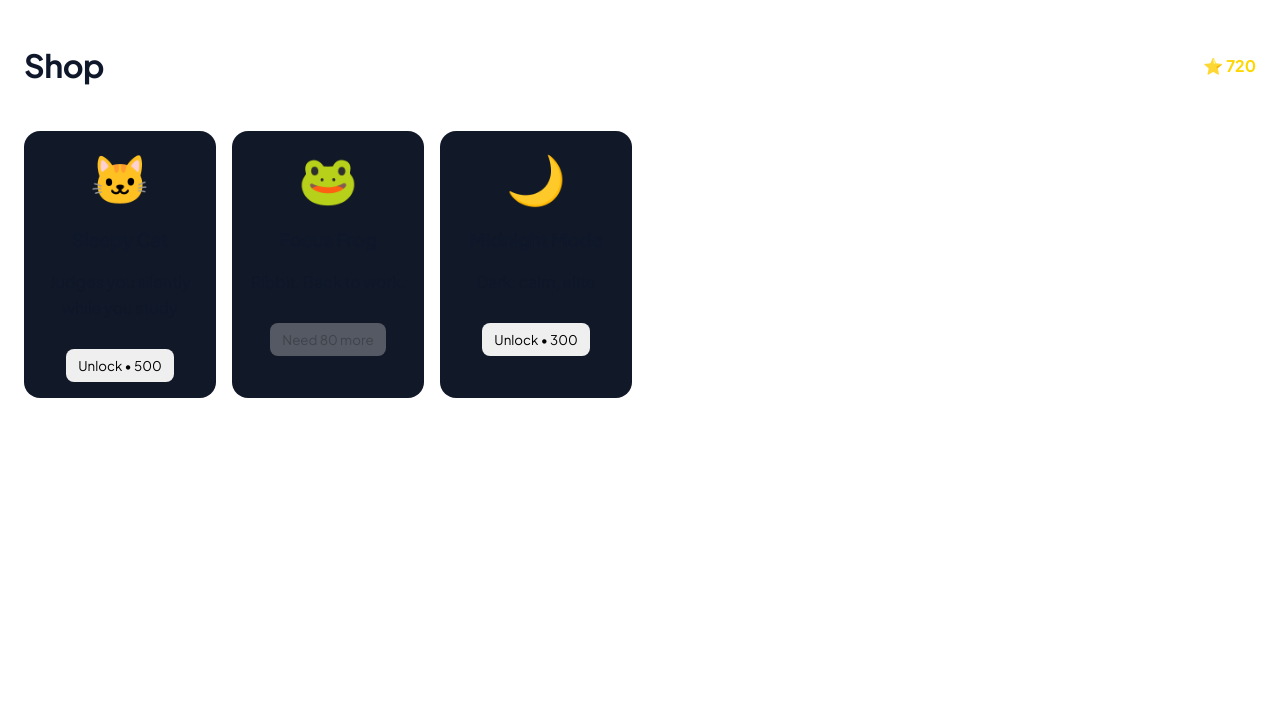
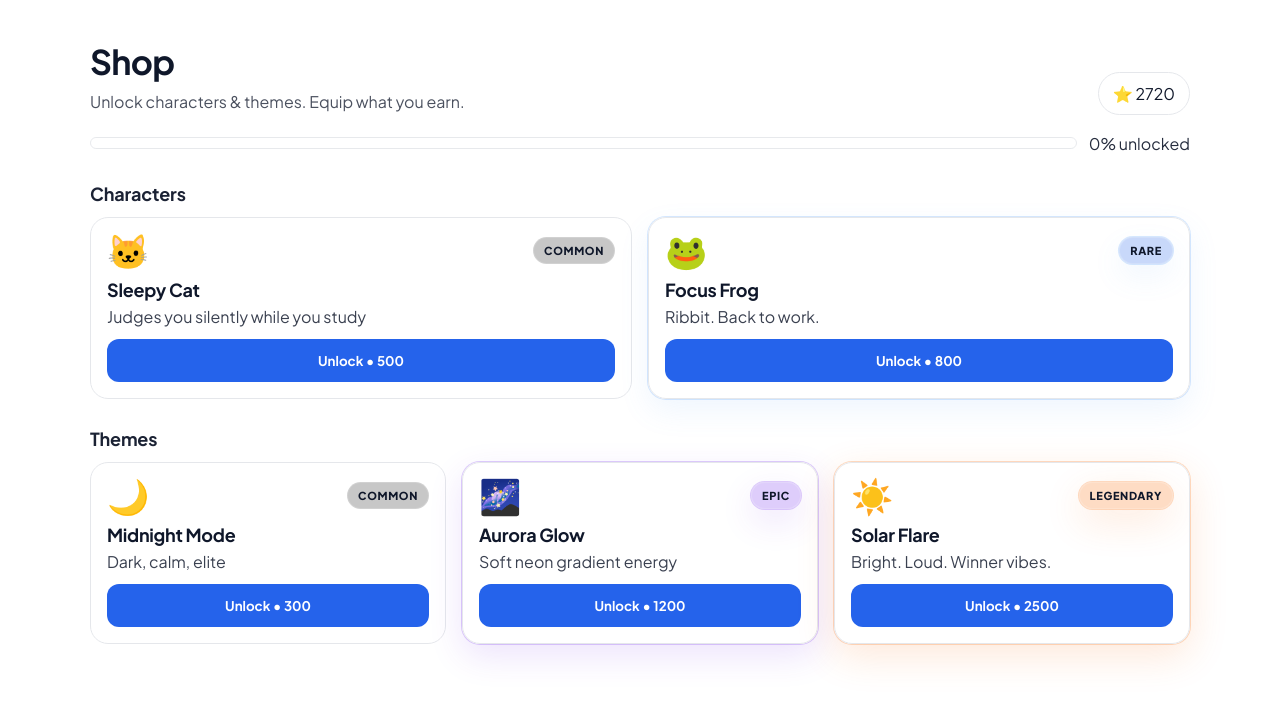
Before and after one commit to neparong/pt-backend-testing, a React (Vite) app: page /shop in a window 1280 px wide. Shown: the top 702 px of the page. Built offline with nearby package versions, Linux system fonts and the light colour scheme; no server answers.

Commit message:
just updating the shop -- probably will get dropped

```diff
--- a/src/App.jsx
+++ b/src/App.jsx
@@ -29,7 +29,7 @@ export default function App() {
           <Route path="/signup" element={<SignUp />} />
           <Route path="/dashboard" element={<PatientDashboard />} />
           <Route path="/patientSettings" element={<PatientSettings />} />
-          <Route path="/shop" element={<Shop  initialPoints={720}unlockedItems={["Dark Theme"]}/>} />
+          <Route path="/shop" element={<Shop  initialPoints={2720}unlockedItems={["Dark Theme"]}/>} />
           <Route path="/doctor"element={<Suspense fallback={<div>Loading…</div>}><DoctorDashboard /></Suspense>}/>
           <Route path="/exercise/:type" element={<ExercisePage />} />
         </Routes>
--- a/src/pages/Shop.jsx
+++ b/src/pages/Shop.jsx
@@ -1,63 +1,172 @@
-import { useState } from "react";
+import { useEffect, useMemo, useState } from "react";
 import { SHOP_ITEMS } from "../services/shopItems";
 import "../styles/shop.css";
 
-export default function Shop({
-  initialPoints = 0,
-  initialUnlockedItems = [],
-}) {
+const RARITY_ORDER = ["common", "rare", "epic", "legendary"];
+
+function applyThemeVars(themeVars) {
+  if (!themeVars) return;
+  const root = document.documentElement;
+
+  // smooth-ish transition
+  root.classList.add("theme-transition");
+  for (const [k, v] of Object.entries(themeVars)) root.style.setProperty(k, v);
+
+  window.setTimeout(() => root.classList.remove("theme-transition"), 220);
+}
+
+export default function Shop({ initialPoints = 0, initialUnlockedItems = [] }) {
   const [points, setPoints] = useState(initialPoints);
   const [unlockedItems, setUnlockedItems] = useState(initialUnlockedItems);
-  const [activeCharacter, setActiveCharacter] = useState(null);
-  const [activeTheme, setActiveTheme] = useState(null);
+
+  const [activeCharacter, setActiveCharacter] = useState(
+    () => localStorage.getItem("activeCharacter") || null
+  );
+  const [activeTheme, setActiveTheme] = useState(
+    () => localStorage.getItem("activeTheme") || null
+  );
+
+  // tiny UI feedback
+  const [popId, setPopId] = useState(null);
+
+  const characters = useMemo(() => {
+    return SHOP_ITEMS
+      .filter((i) => i.type === "character")
+      .sort((a, b) => RARITY_ORDER.indexOf(a.rarity) - RARITY_ORDER.indexOf(b.rarity));
+  }, []);
+
+  const themes = useMemo(() => {
+    return SHOP_ITEMS
+      .filter((i) => i.type === "theme")
+      .sort((a, b) => RARITY_ORDER.indexOf(a.rarity) - RARITY_ORDER.indexOf(b.rarity));
+  }, []);
+
+  const percentUnlocked = Math.round((unlockedItems.length / SHOP_ITEMS.length) * 100);
+
+  // Apply theme on mount / when changed
+  useEffect(() => {
+    if (!activeTheme) return;
+    const themeItem = SHOP_ITEMS.find((i) => i.id === activeTheme);
+    if (themeItem?.themeVars) applyThemeVars(themeItem.themeVars);
+  }, [activeTheme]);
+
+  function pulseCard(itemId) {
+    setPopId(itemId);
+    window.setTimeout(() => setPopId(null), 220);
+  }
 
   function handlePurchase(item) {
     if (!item) return;
     if (unlockedItems.includes(item.id)) return;
     if (points < item.cost) return;
 
-    setPoints(p => p - item.cost);
-    setUnlockedItems(items => [...items, item.id]);
+    setPoints((p) => p - item.cost);
+    setUnlockedItems((items) => [...items, item.id]);
+    pulseCard(item.id);
 
-    if (item.type === "character") setActiveCharacter(item.id);
-    if (item.type === "theme") setActiveTheme(item.id);
+    // auto-equip
+    if (item.type === "character") {
+      setActiveCharacter(item.id);
+      localStorage.setItem("activeCharacter", item.id);
+    }
+    if (item.type === "theme") {
+      setActiveTheme(item.id);
+      localStorage.setItem("activeTheme", item.id);
+      if (item.themeVars) applyThemeVars(item.themeVars);
+    }
+  }
+
+  function handleEquip(item) {
+    if (!unlockedItems.includes(item.id)) return;
+    pulseCard(item.id);
+
+    if (item.type === "character") {
+      setActiveCharacter(item.id);
+      localStorage.setItem("activeCharacter", item.id);
+    }
+
+    if (item.type === "theme") {
+      setActiveTheme(item.id);
+      localStorage.setItem("activeTheme", item.id);
+      if (item.themeVars) applyThemeVars(item.themeVars);
+    }
+  }
+
+  function renderCard(item) {
+    const unlocked = unlockedItems.includes(item.id);
+    const affordable = points >= item.cost;
+
+    const equipped =
+      (item.type === "character" && activeCharacter === item.id) ||
+      (item.type === "theme" && activeTheme === item.id);
+
+    return (
+      <div
+        key={item.id}
+        className={[
+          "shop-card",
+          unlocked ? "unlocked" : "locked",
+          equipped ? "equipped" : "",
+          item.rarity ? `rarity-${item.rarity}` : "",
+          popId === item.id ? "pop" : "",
+        ].join(" ")}
+      >
+        <div className="sparkle" aria-hidden="true" />
+        <div className="top-row">
+          <div className="preview">{item.preview}</div>
+          <div className={`rarity-badge rarity-${item.rarity || "common"}`}>
+            {(item.rarity || "common").toUpperCase()}
+          </div>
+        </div>
+
+        <h3>{item.name}</h3>
+        <p>{item.description}</p>
+
+        {!unlocked ? (
+          <button
+            className="shop-btn shop-btn-primary"
+            disabled={!affordable}
+            onClick={() => handlePurchase(item)}
+          >
+            {affordable ? `Unlock • ${item.cost}` : `Need ${item.cost - points} more`}
+          </button>
+        ) : equipped ? (
+          <div className="equipped-label">Equipped ✓</div>
+        ) : (
+          <button className="shop-btn shop-btn-ghost" onClick={() => handleEquip(item)}>
+            Equip
+          </button>
+        )}
+      </div>
+    );
   }
 
   return (
     <div className="shop-page">
       <header className="shop-header">
-        <h1>Shop</h1>
-        <span className="points">⭐ {points}</span>
+        <div>
+          <h1>Shop</h1>
+          <p className="shop-sub">Unlock characters & themes. Equip what you earn.</p>
+        </div>
+        <div className="points-pill">⭐ {points}</div>
       </header>
 
-      <div className="shop-grid">
-        {SHOP_ITEMS.map(item => {
-          const unlocked = unlockedItems.includes(item.id);
-          const affordable = points >= item.cost;
+      <div className="shop-progress">
+        <div className="shop-progress-bar">
+          <div className="shop-progress-fill" style={{ width: `${percentUnlocked}%` }} />
+        </div>
+        <span>{percentUnlocked}% unlocked</span>
+      </div>
 
-          return (
-            <div
-              key={item.id}
-              className={`shop-card ${unlocked ? "unlocked" : ""}`}
-            >
-              <div className="preview">{item.preview}</div>
-              <h3>{item.name}</h3>
-              <p>{item.description}</p>
+      <section className="shop-section">
+        <h2>Characters</h2>
+        <div className="shop-grid">{characters.map(renderCard)}</div>
+      </section>
 
-              <button
-                disabled={unlocked || !affordable}
-                onClick={() => handlePurchase(item)}
-              >
-                {unlocked
-                  ? "Unlocked"
-                  : affordable
-                  ? `Unlock • ${item.cost}`
-                  : `Need ${item.cost - points} more`}
-              </button>
-            </div>
-          );
-        })}
-      </div>
+      <section className="shop-section">
+        <h2>Themes</h2>
+        <div className="shop-grid">{themes.map(renderCard)}</div>
+      </section>
     </div>
   );
 }
--- a/src/services/shopItems.js
+++ b/src/services/shopItems.js
@@ -1,10 +1,12 @@
 // shopItems.js
 export const SHOP_ITEMS = [
+  // ===== Characters =====
   {
     id: "cat_character",
     type: "character",
     name: "Sleepy Cat",
     cost: 500,
+    rarity: "common",
     preview: "🐱",
     description: "Judges you silently while you study",
   },
@@ -13,15 +15,56 @@ export const SHOP_ITEMS = [
     type: "character",
     name: "Focus Frog",
     cost: 800,
+    rarity: "rare",
     preview: "🐸",
     description: "Ribbit. Back to work.",
   },
+
+  // ===== Themes =====
   {
-    id: "dark_theme",
+    id: "midnight_theme",
     type: "theme",
     name: "Midnight Mode",
     cost: 300,
+    rarity: "common",
     preview: "🌙",
     description: "Dark, calm, elite",
+    // This is the key: global CSS vars.
+    themeVars: {
+      "--bg-color": "#0b1220",
+      "--text-color": "#e5e7eb",
+      "--btn-blue-bg": "#2563eb",
+      "--border": "#1f2937",
+    },
+  },
+  {
+    id: "aurora_theme",
+    type: "theme",
+    name: "Aurora Glow",
+    cost: 1200,
+    rarity: "epic",
+    preview: "🌌",
+    description: "Soft neon gradient energy",
+    themeVars: {
+      "--bg-color": "#070A15",
+      "--text-color": "#E6E8FF",
+      "--btn-blue-bg": "#7C3AED",
+      "--border": "#242A56",
+    },
+  },
+  {
+    id: "solar_theme",
+    type: "theme",
+    name: "Solar Flare",
+    cost: 2500,
+    rarity: "legendary",
+    preview: "☀️",
+    description: "Bright. Loud. Winner vibes.",
+    themeVars: {
+      "--bg-color": "#07080C",
+      "--text-color": "#FFF7ED",
+      "--btn-blue-bg": "#F97316",
+      "--border": "#3B2A1B",
+    },
   },
 ];
--- a/src/styles/shop.css
+++ b/src/styles/shop.css
@@ -1,50 +1,209 @@
+/* shop.css */
+
 .shop-page {
-  padding: 24px;
+  max-width: 1100px;
+  margin: 0 auto;
+  padding: 40px 20px;
 }
 
 .shop-header {
   display: flex;
   justify-content: space-between;
-  align-items: center;
-  margin-bottom: 24px;
+  align-items: flex-end;
+  gap: 16px;
+  margin-bottom: 18px;
 }
 
-.points {
-  font-weight: bold;
-  color: gold;
+.shop-header h1 {
+  margin: 0;
+  font-size: 34px;
+  letter-spacing: -0.02em;
+}
+
+.shop-sub {
+  margin: 6px 0 0;
+  opacity: 0.75;
+}
+
+.points-pill {
+  display: inline-flex;
+  align-items: center;
+  gap: 10px;
+  padding: 10px 14px;
+  border-radius: 999px;
+  border: 1px solid var(--border);
+  background: rgba(255,255,255,0.6);
+  backdrop-filter: blur(12px);
+}
+
+[data-theme] .points-pill {
+  background: rgba(255,255,255,0.06);
+}
+
+/* Progress */
+.shop-progress {
+  display: flex;
+  align-items: center;
+  justify-content: space-between;
+  gap: 12px;
+  margin: 14px 0 28px;
+  opacity: 0.9;
+}
+.shop-progress-bar {
+  flex: 1;
+  height: 10px;
+  border-radius: 999px;
+  border: 1px solid var(--border);
+  overflow: hidden;
+  background: rgba(255,255,255,0.35);
+}
+.shop-progress-fill {
+  height: 100%;
+  border-radius: 999px;
+  background: linear-gradient(90deg, rgba(37,99,235,0.85), rgba(96,165,250,0.85));
+  transition: width 240ms ease;
+}
+
+.shop-section {
+  margin-top: 28px;
+}
+.shop-section h2 {
+  margin: 0 0 12px;
+  font-size: 18px;
+  letter-spacing: -0.01em;
+  opacity: 0.95;
 }
 
 .shop-grid {
   display: grid;
-  grid-template-columns: repeat(auto-fill, minmax(180px, 1fr));
+  grid-template-columns: repeat(auto-fit, minmax(240px, 1fr));
   gap: 16px;
 }
 
+/* Card */
 .shop-card {
-  background: #111827;
-  border-radius: 16px;
+  position: relative;
+  border-radius: 18px;
+  border: 1px solid var(--border);
   padding: 16px;
-  text-align: center;
-  transition: transform 0.2s;
+  background: rgba(255,255,255,0.7);
+  backdrop-filter: blur(12px);
+  overflow: hidden;
+  transform: translateZ(0);
 }
 
-.shop-card:hover {
-  transform: translateY(-4px);
+[data-theme] .shop-card {
+  background: rgba(255,255,255,0.05);
 }
 
-.shop-card.unlocked {
-  opacity: 0.6;
+.shop-card h3 {
+  margin: 10px 0 6px;
+  font-size: 18px;
+}
+
+.shop-card p {
+  margin: 0 0 12px;
+  opacity: 0.82;
+  line-height: 1.25rem;
+}
+
+.top-row {
+  display: flex;
+  align-items: center;
+  justify-content: space-between;
 }
 
 .preview {
-  font-size: 48px;
-  margin-bottom: 8px;
+  font-size: 34px;
+  line-height: 1;
 }
 
-button {
-  margin-top: 12px;
-  padding: 8px 12px;
-  border-radius: 8px;
-  border: none;
+/* Buttons */
+.shop-btn {
+  width: 100%;
+  padding: 12px 14px;
+  border-radius: 12px;
+  font-weight: 700;
+  border: 1px solid transparent;
   cursor: pointer;
 }
+
+.shop-btn-primary {
+  background: var(--btn-blue-bg);
+  color: white;
+}
+.shop-btn-primary:disabled {
+  opacity: 0.55;
+  cursor: not-allowed;
+}
+
+.shop-btn-ghost {
+  background: transparent;
+  border-color: var(--border);
+  color: var(--text-color);
+}
+
+.equipped-label {
+  margin-top: 10px;
+  font-weight: 800;
+  opacity: 0.9;
+}
+
+/* Micro “juice” */
+.shop-card.pop {
+  animation: pop 220ms ease-out;
+}
+@keyframes pop {
+  0% { transform: scale(1); }
+  55% { transform: scale(1.02); }
+  100% { transform: scale(1); }
+}
+
+/* Sparkle overlay (subtle) */
+.sparkle {
+  position: absolute;
+  inset: -60px;
+  background:
+    radial-gradient(circle at 20% 30%, rgba(255,255,255,0.10), transparent 40%),
+    radial-gradient(circle at 80% 65%, rgba(255,255,255,0.08), transparent 38%),
+    radial-gradient(circle at 55% 15%, rgba(255,255,255,0.06), transparent 42%);
+  opacity: 0;
+  transition: opacity 180ms ease;
+  pointer-events: none;
+}
+.shop-card:hover .sparkle {
+  opacity: 1;
+}
+
+/* Rarity badge */
+.rarity-badge {
+  font-size: 11px;
+  font-weight: 900;
+  letter-spacing: 0.06em;
+  padding: 6px 10px;
+  border-radius: 999px;
+  border: 1px solid rgba(255,255,255,0.18);
+  background: rgba(0,0,0,0.25);
+}
+
+/* Rarity glows (don’t overdo it) */
+.rarity-common { box-shadow: none; }
+.rarity-rare { box-shadow: 0 0 0 1px rgba(96,165,250,0.25), 0 12px 30px rgba(96,165,250,0.10); }
+.rarity-epic { box-shadow: 0 0 0 1px rgba(124,58,237,0.25), 0 12px 34px rgba(124,58,237,0.14); }
+.rarity-legendary { box-shadow: 0 0 0 1px rgba(249,115,22,0.25), 0 12px 38px rgba(249,115,22,0.16); }
+
+/* Badge tint */
+.rarity-badge.rarity-common { background: rgba(0,0,0,0.22); }
+.rarity-badge.rarity-rare { background: rgba(37,99,235,0.25); }
+.rarity-badge.rarity-epic { background: rgba(124,58,237,0.25); }
+.rarity-badge.rarity-legendary { background: rgba(249,115,22,0.25); }
+
+/* Equipped makes it obvious */
+.shop-card.equipped {
+  border-color: rgba(96,165,250,0.55);
+}
+
+/* Theme transitions */
+:root.theme-transition, :root.theme-transition * {
+  transition: background-color 180ms ease, color 180ms ease, border-color 180ms ease;
+}
```
